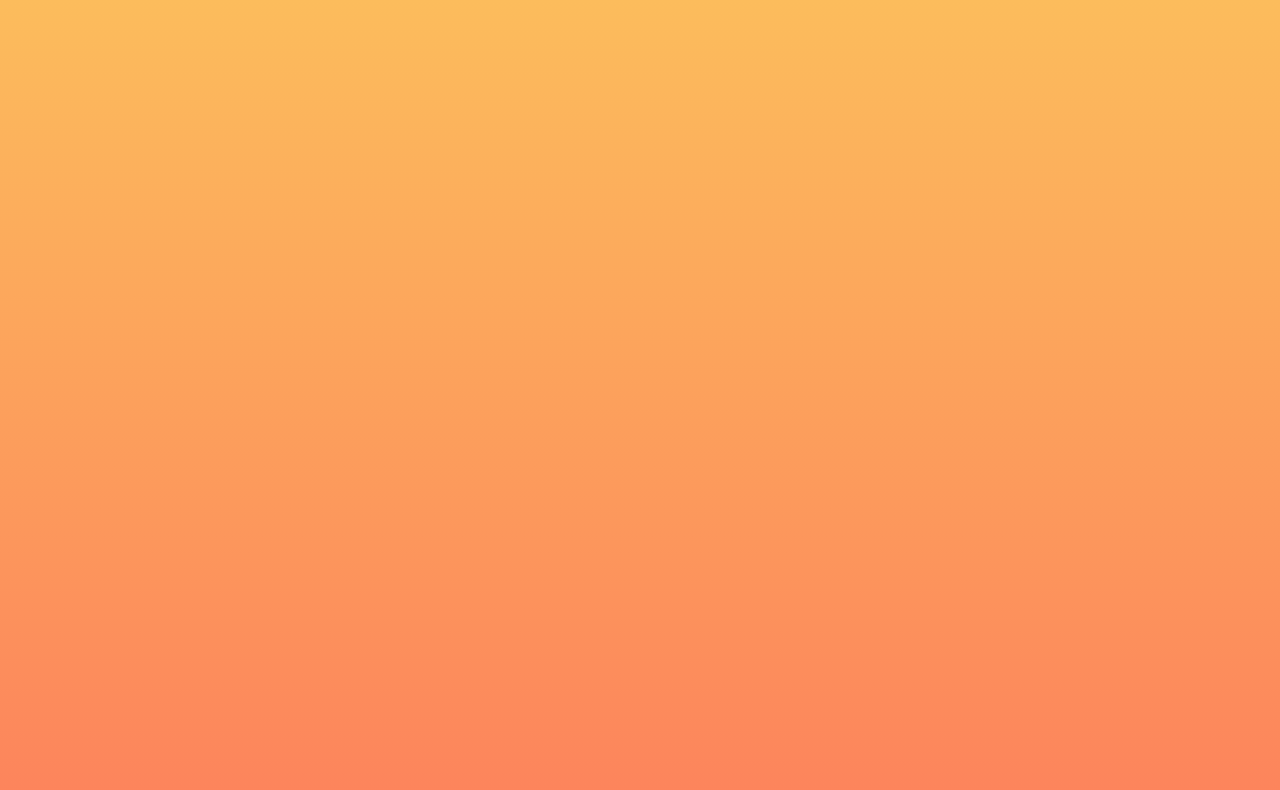
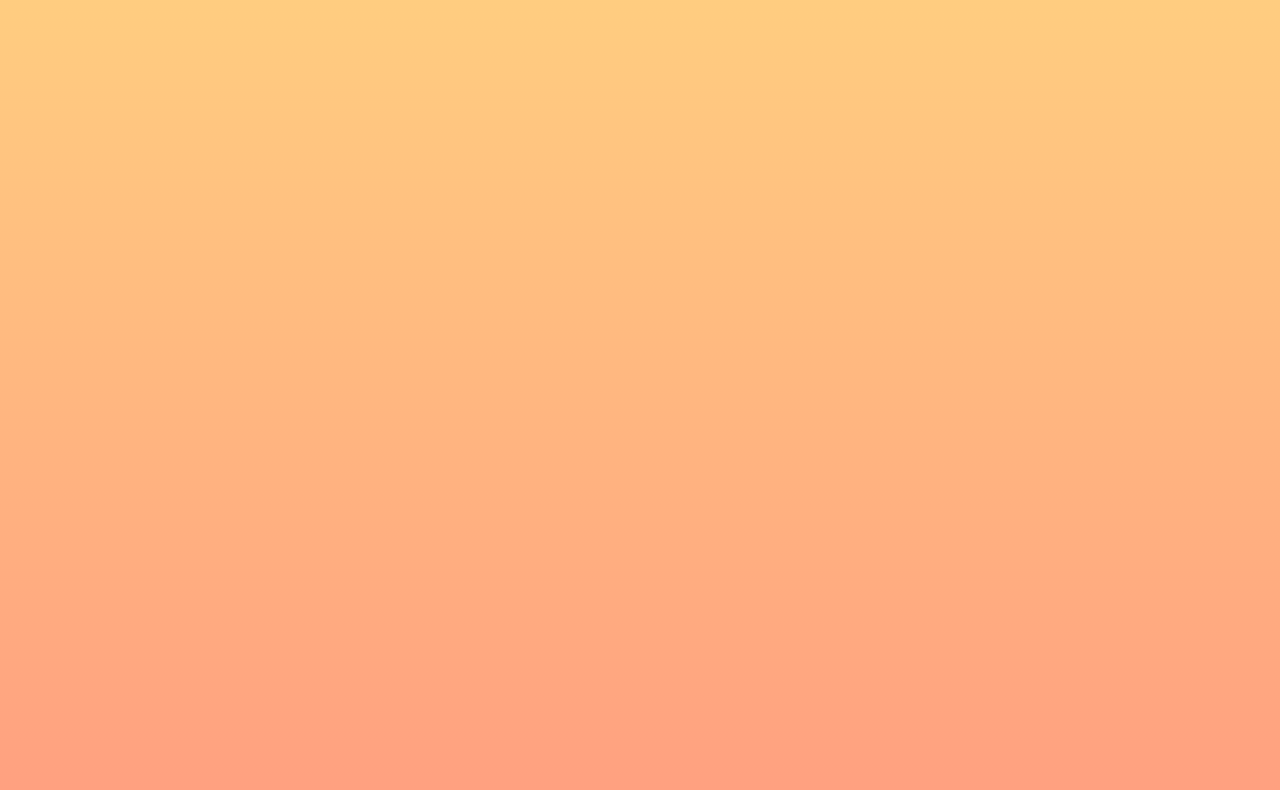
Before and after one commit to KP670/final_project, a plain HTML site: page src/index.html in a window 1280 px wide. Shown: the part 109-899 px from the top of the page. Drawn offline with nearby package versions, Linux system fonts and the light colour scheme.

Commit message:
Desaturated background color

```diff
--- a/src/css/style.css
+++ b/src/css/style.css
@@ -16,7 +16,7 @@
 
     /* color */
         /* background */
-    --doc-background-color: linear-gradient(to bottom, rgb(252, 196, 92), rgb(253, 92, 92));
+    --doc-background-color: linear-gradient(to bottom, rgb(255, 211, 128), rgb(255, 128, 128));
         /* doc */
     --primary-col: #ff7b23ff;
     --secondary-col: #fff674ff;
```
